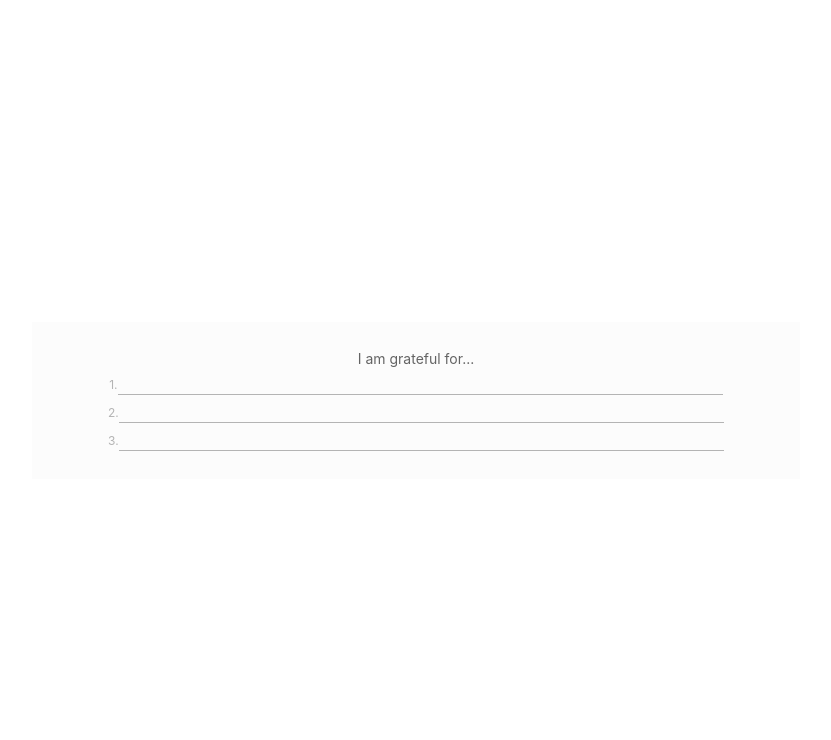
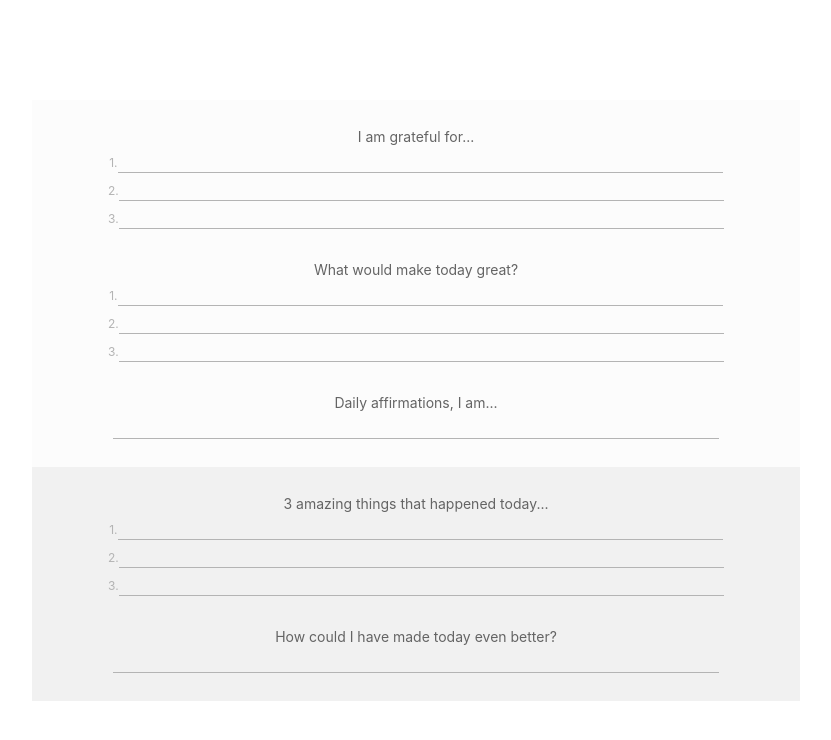
Before and after one commit to kevinloustau/5-minutes-journal, a React (Create React App) app: page / in a window 1280 px wide. Shown: the top 740 px of the page, without its empty margins (224-1055 px from the left). Built offline with nearby package versions, Linux system fonts and the light colour scheme.

Commit message:
re enable inputs, then change ico/logo

```diff
--- a/public/index.html
+++ b/public/index.html
@@ -9,7 +9,7 @@
       name="description"
       content="Web site created using create-react-app"
     />
-    <link rel="apple-touch-icon" href="%PUBLIC_URL%/logo192.png" />
+    <link rel="apple-touch-icon" href="%PUBLIC_URL%/logo.png" />
     <!--
       manifest.json provides metadata used when your web app is installed on a
       user's mobile device or desktop. See https://developers.google.com/web/fundamentals/web-app-manifest/
--- a/src/Components/Day.js
+++ b/src/Components/Day.js
@@ -11,14 +11,14 @@ export default function Day(props) {
       <div className="journalContent">
       {date}
         <div id="DayInputs">
-          <DynamicInputComponent title="I am grateful for..." numberOfEl={3} displayNumber={true} content={['hello','ello','yollo']} />
-          {/* <DynamicInputComponent title="What would make today great?" numberOfEl={3} displayNumber={true} content={great} />
-          <DynamicInputComponent title="Daily affirmations, I am..." numberOfEl={1} displayNumber={false} content={affirmation} /> */}
+          <DynamicInputComponent title="I am grateful for..." numberOfEl={3} displayNumber={true} content={gratefull} />
+          <DynamicInputComponent title="What would make today great?" numberOfEl={3} displayNumber={true} content={great} />
+          <DynamicInputComponent title="Daily affirmations, I am..." numberOfEl={1} displayNumber={false} content={affirmation} />
         </div>
-        {/* <div id="NightInputs">
+        <div id="NightInputs">
           <DynamicInputComponent title="3 amazing things that happened today..." numberOfEl={3} displayNumber={true} content={happened} />
           <DynamicInputComponent title="How could I have made today even better?" numberOfEl={1} displayNumber={false} content={how} />
-        </div> */}
+        </div>
       </div>
     </div>
   );
--- a/src/Components/DynamicInputComponent.css
+++ b/src/Components/DynamicInputComponent.css
@@ -22,6 +22,10 @@ input {
   padding: 2px 5px;
 }
 
+input:focus {
+  outline: none;
+}
+
 .inputComponent {
   padding-top: 6px;
 }
```
Also changed, not shown: public/logo.png (added), public/manifest.json, 1 other file (tests, documents, lock files or other folders).
